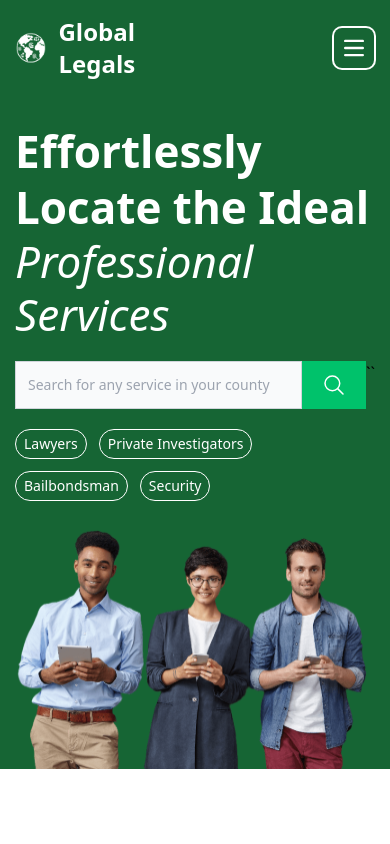
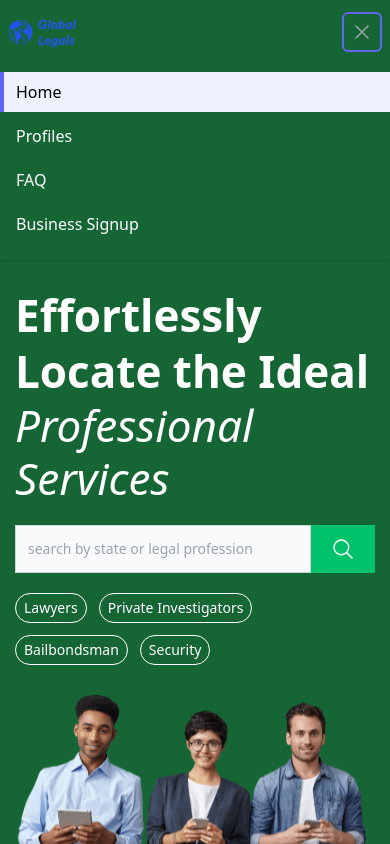
Before and after one commit to Nagarjunl/global-legals-ui, a React (Vite) app: page / in a window 390 px wide. Both pictures are taken after a click on the button "Open main menu". Shown: the top 844 px of the page. Built offline with nearby package versions, Linux system fonts and the light colour scheme.

Commit message:
fix menu on home.searchprofile and profile details page and fix mobile menu

```diff
--- a/src/App.jsx
+++ b/src/App.jsx
@@ -74,27 +74,21 @@ function App() {
           <Route
             path="profileDetails/:memberId"
             element={
-              <DashboardLayout hideHeaderAvator={true}>
-                <ProfileDetails />
-              </DashboardLayout>
+              <ProfileDetails />
             }
           />
 
           <Route
             path="searchProfile"
             element={
-              <DashboardLayout hideHeaderAvator={true}>
-                <SearchProfile />
-              </DashboardLayout>
+              <SearchProfile />
             }
           />
 
           <Route
             path="searchProfile/:searchKeys"
             element={
-              <DashboardLayout hideHeaderAvator={true}>
-                <SearchProfile />
-              </DashboardLayout>
+              <SearchProfile />
             }
           />
 
--- a/src/components/home/Nav.jsx
+++ b/src/components/home/Nav.jsx
@@ -1,75 +1,138 @@
-import Globe from "../../assets/image131.png";
 import { Link } from "react-router-dom";
 
-const Nav = () => {
+import { Disclosure } from "@headlessui/react";
+import { Bars3Icon, XMarkIcon } from "@heroicons/react/24/outline";
+import GlobalLegals from "../../assets/GlobalLegals.svg";
+import PropTypes from "prop-types";
+
+const Nav = ({ page }) => {
+
+  const currentPage = page;
   return (
-    <div>
-      <nav className=" border-gray-200">
-        <div className="container flex flex-wrap items-center justify-between mx-auto p-4">
-          <a
-            href="/"
-            className="flex items-center space-x-3 rtl:space-x-reverse"
-          >
-            <img src={Globe} className="h-8" alt="Flowbite Logo" />
-            <span className="self-center text-white text-2xl font-semibold whitespace-nowrap dark:text-white">
-              Global <br /> Legals
-            </span>
-          </a>
-          <button
-            data-collapse-toggle="navbar-default"
-            type="button"
-            className="inline-flex items-center p-2 w-10 h-10 justify-center text-sm text-white rounded-lg md:hidden hover:bg-green focus:outline-none focus:ring-2 focus:ring-white dark:text-gray-400"
-            aria-controls="navbar-default"
-            aria-expanded="false"
-          >
+    <Disclosure as="nav" className="shadow">
+      {({ open }) => (
+        <>
+          <div className="mx-auto max-w-full px-2 sm:px-6 lg:px-8">
+            <div className="relative flex h-16 justify-between">
+              <div className="absolute inset-y-0 right-0 flex items-center sm:hidden">
+                {/* Mobile menu button */}
+                <Disclosure.Button className="relative inline-flex items-center justify-center rounded-md p-2 text-gray-400 hover:bg-gray-100 hover:text-gray-500 focus:outline-none focus:ring-2 focus:ring-inset focus:ring-indigo-500">
+                  <span className="absolute -inset-0.5" />
                   <span className="sr-only">Open main menu</span>
-            <svg
-              className="w-5 h-5"
-              aria-hidden="true"
-              xmlns="/"
-              fill="none"
-              viewBox="0 0 17 14"
-            >
-              <path
-                stroke="currentColor"
-                strokeLinecap="round"
-                strokeLinejoin="round"
-                strokeWidth="2"
-                d="M1 1h15M1 7h15M1 13h15"
+                  {open ? (
+                    <XMarkIcon className="block h-6 w-6" aria-hidden="true" />
+                  ) : (
+                    <Bars3Icon className="block h-6 w-6" aria-hidden="true" />
+                  )}
+                </Disclosure.Button>
+              </div>
+              <div className="flex flex-1 sm:items-stretch sm:justify-start">
+                <div className="flex flex-shrink-0 items-center">
+                  <Link to="/">
+                    <img
+                      className="h-8 w-auto"
+                      src={GlobalLegals}
+                      alt="Global Legals"
                     />
-            </svg>
-          </button>
+                  </Link>
+                </div>
+              </div>
+              <div className="absolute inset-y-0 right-0 flex items-center pr-2 sm:static sm:inset-auto sm:ml-6 sm:pr-0">
                 <div className="hidden w-full md:block md:w-auto" id="navbar-default">
                   <ul className="font-medium flex flex-col p-4 md:p-0 mt-4 borderrounded-lg bg-green md:flex-row md:space-x-8 rtl:space-x-reverse md:mt-0 md:border-0 md:bg-green">
                     <li>
                       <Link
-                  href="#"
-                  className="block py-2 px-3 text-white md:p-0 "
+                        to={"/"}
+                        className={`block py-2 px-3 md:p-0
+                        ${currentPage === "profile" ? "text-white-700" : "text-white"}
+                        `}
                         aria-current="page"
                       >
                         Home
                       </Link>
                     </li>
                     <li>
-                <a
-                  href="#"
-                  className="block py-2 px-3 text-white  md:p-0"
+                      <Link
+                        to={"/searchProfile"}
+                        className={`block py-2 px-3 md:p-0
+                        ${currentPage === "profile" ? "text-white-700" : "text-white"}
+                        `}
+                        aria-current="page"
+                      >
+                        Profiles
+                      </Link>
+                    </li>
+                    <li>
+                      <Link
+                        to={"*"}
+                        className={`block py-2 px-3 md:p-0
+                        ${currentPage === "profile" ? "text-white-700" : "text-white"}
+                        `}
+                        aria-current="page"
                       >
                         FAQ
-                </a>
+                      </Link>
                     </li>
                     <li>
                       <Link
                         to="/login"
-                  className="font-bold text-green-900  bg-white  hover:bg-green-900 hover:text-white hover:font-semibold focus:ring-4 focus:outline-none  rounded-full text-sm px-6 py-3"
+                        className={`font-bold hover:bg-green-900 hover:text-white hover:font-semibold focus:ring-4 focus:outline-none  rounded-full text-sm px-6 py-3 ${currentPage === "home" ? "bg-white text-green-900" : "bg-green-900 text-white"}`}
                       >Business Signup</Link>
                     </li>
                   </ul>
                 </div>
               </div>
-      </nav>
             </div>
+          </div>
+
+          <Disclosure.Panel className="sm:hidden">
+            <div className="space-y-1 pb-4 pt-2">
+              <Disclosure.Button
+                as="a"
+                href="/"
+                className={`block py-2 pl-3 pr-4 text-base font-medium
+                ${currentPage === "home" ? "text-white-700" : "text-white-700"}
+                ${currentPage === "home" ? "border-l-4 border-indigo-500 bg-indigo-50" : ""}
+
+                `}
+              >
+                Home
+              </Disclosure.Button>
+              <Disclosure.Button
+                as="a"
+                href="/searchProfile"
+                className={`block border-l-4 border-transparent py-2 pl-3 pr-4 text-base font-medium hover:border-gray-300 hover:bg-gray-50 hover:text-gray-700
+                ${currentPage === "home" ? "text-white" : "text-white-700"}
+                ${currentPage === "profile" ? "border-l-4 border-indigo-500 bg-indigo-50" : ""}
+                `}
+              >
+                Profiles
+              </Disclosure.Button>
+              <Disclosure.Button
+                as="a"
+                href="#"
+                className={`block border-l-4 border-transparent py-2 pl-3 pr-4 text-base font-medium hover:border-gray-300 hover:bg-gray-50 hover:text-gray-700 ${currentPage === "home" ? "text-white" : "text-white-700"}`}
+              >
+                FAQ
+              </Disclosure.Button>
+              <Disclosure.Button
+                as="a"
+                href="/login"
+                className={`block border-l-4 border-transparent py-2 pl-3 pr-4 text-base font-medium hover:border-gray-300 hover:bg-gray-50 hover:text-gray-700 ${currentPage === "home" ? "text-white" : "text-white-700"}`}
+              >
+                Business Signup
+              </Disclosure.Button>
+            </div>
+          </Disclosure.Panel>
+        </>
+      )
+      }
+    </Disclosure >
   );
 };
 
 export default Nav;
+
+Nav.propTypes = {
+  page: PropTypes.string,
+}
--- a/src/pages/Homepage.jsx
+++ b/src/pages/Homepage.jsx
@@ -60,7 +60,7 @@ const Homepage = () => {
   return (
     <>
       <div className="bg-green-800">
-        <Nav />
+        <Nav page={"home"} />
         <div className="grid grid-cols-2 max-md:grid-cols-1 min-h-[500px] px-[15px]">
           <div className="grid items-center justify-center my-7">
             <div>
@@ -77,7 +77,7 @@ const Homepage = () => {
                     id="search"
                     value={searchKeys}
                     className=" w-full text-sm  p-3 items-center text-gray-900 border border-gray-300  bg-gray-50 "
-                    placeholder="Search for any service in your county"
+                    placeholder="search by state or legal profession"
                     onChange={(e) => setSearchKeys(e.target.value)}
                   />
                   <button
@@ -85,10 +85,8 @@ const Homepage = () => {
                     className="text-white inline-flex h-12 px-5 py-0 sm:py-3 items-center flex-shrink-0 bg-[#00C26B]"
                     onClick={() => navigate(`/searchProfile/${searchKeys}`)}
                   >
-                    {/* <Link to={`/searchProfile/${searchKeys}`}> */}
                     <IoSearchOutline className="h-6 w-6" />
-                    {/* </Link> */}
-                  </button>``
+                  </button>
                 </div>
               </form>
               <div className="inline-flex flex-wrap mt-5 gap-3 mb-0 sm:mb-0">
--- a/src/pages/Profile/ProfileDetails.jsx
+++ b/src/pages/Profile/ProfileDetails.jsx
@@ -14,6 +14,8 @@ import { useForm } from "react-hook-form";
 import { useState } from "react";
 
 import "../../../src/styles.css";
+import Nav from "../../components/home/Nav";
+import Footer from "../../components/Footer";
 
 
 const ProfileDetails = ({ hideSchedule }) => {
@@ -73,7 +75,7 @@ const ProfileDetails = ({ hideSchedule }) => {
 
   return (
     <>
-      <main>
+      <Nav page={"profile"} />
       <div className="mx-auto container max-sm:px-6 lg:px-[120px] pb-3">
         <div className="mt-5">
           <ProfileCard data={searchData} hideSchedule={hideSchedule} />
@@ -321,7 +323,9 @@ const ProfileDetails = ({ hideSchedule }) => {
           ""
         )}
       </div>
-      </main>
+      <div className="mx-auto container sm:px-6 lg:px-8 mt-[80px]">
+        <Footer />
+      </div>
     </>
   );
 };
--- a/src/pages/Profile/SearchProfile.jsx
+++ b/src/pages/Profile/SearchProfile.jsx
@@ -8,6 +8,8 @@ import Select from "../../components/Select";
 import { IoIosCloseCircleOutline } from "react-icons/io";
 import { Link, useParams } from "react-router-dom";
 import { setPeople, setLocation } from "../../reducers/searchSlice";
+import Nav from "../../components/home/Nav";
+import Footer from "../../components/Footer";
 
 
 const people = [
@@ -71,14 +73,6 @@ const states = [
   { id: 51, type: "location", value: "Wyoming" },
 ]
 
-const ratings = [
-  { id: 1, type: "ratings", value: 1 },
-  { id: 2, type: "ratings", value: 2 },
-  { id: 3, type: "ratings", value: 3 },
-  { id: 4, type: "ratings", value: 4 },
-  { id: 5, type: "ratings", value: 5 },
-]
-
 function SearchProfile() {
   const { searchKeys } = useParams();
   const dispatch = useDispatch();
@@ -118,6 +112,8 @@ function SearchProfile() {
 
 
   return (
+    <div>
+      <Nav page={"profile"} />
       <div className="mx-auto container max-sm:px-6 lg:px-[120px] pb-3">
         <div>
           <div className="mt-10 grid xs:grid-cols-1 lg:grid-cols-2 gap-4">
@@ -217,6 +213,10 @@ function SearchProfile() {
           </div>
         </div>
       </div >
+      <div className="mx-auto container sm:px-6 lg:px-8 mt-[80px]">
+        <Footer />
+      </div>
+    </div>
   );
 }
 
```
Lines whose indentation alone changed are shown as unchanged.
